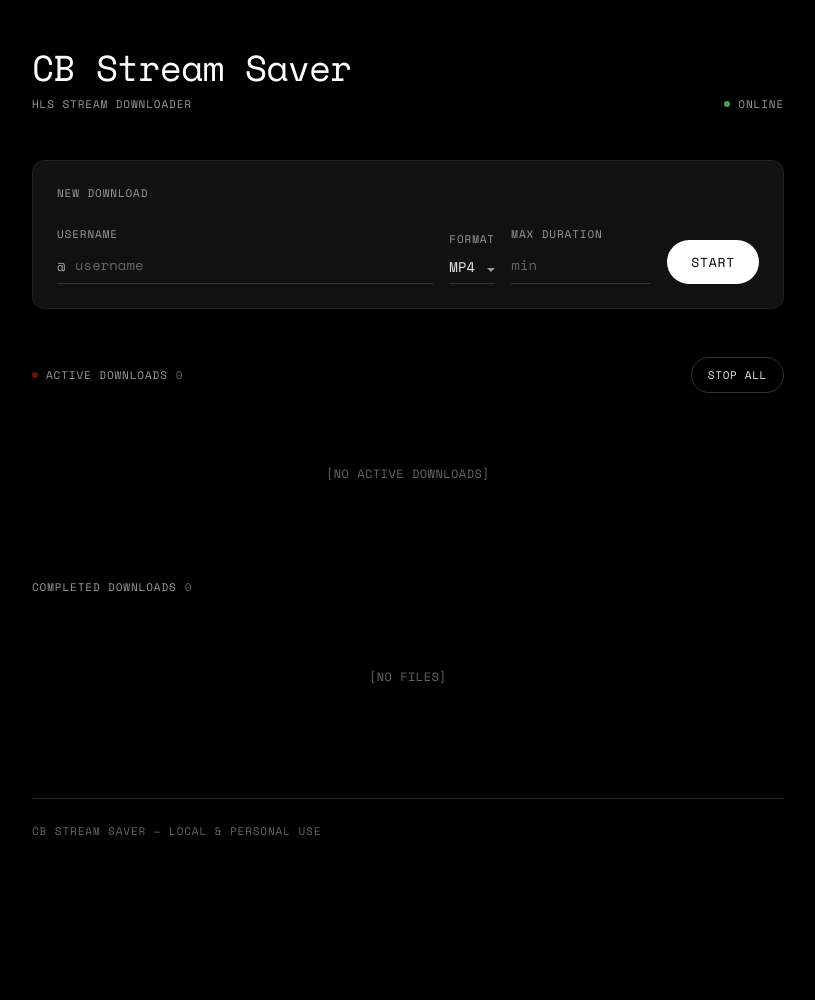
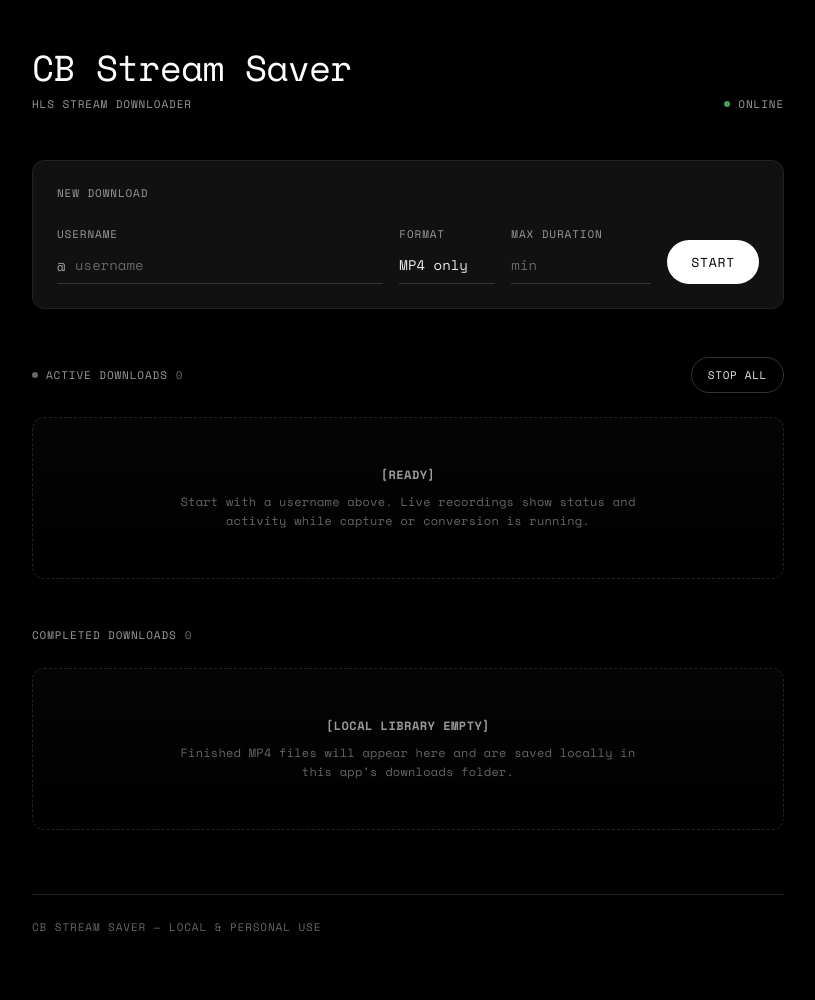
Before and after one commit to Sojiroh/chaturbate-downloader, a FastAPI app: page / in a window 1280 px wide. Shown: the whole page, without its empty margins (232-1047 px from the left). Before the commit the page ends 836 px from the top, so only its background shows below. Run offline with FastAPI, Linux system fonts and the light colour scheme; data that the repository does not hold is empty; some web fonts are replaced.

Commit message:
frontend improvements

```diff
--- a/pyproject.toml
+++ b/pyproject.toml
@@ -1,6 +1,6 @@
 [project]
 name = "cb-stream-saver"
-version = "0.1.1"
+version = "0.1.2"
 description = "Chaturbate stream downloader with web UI"
 requires-python = ">=3.10"
 dependencies = [
--- a/static/app.js
+++ b/static/app.js
@@ -22,7 +22,6 @@
 
   const form           = $('#download-form');
   const inputUser      = $('#username');
-  const selectFormat   = $('#format');
   const inputDuration  = $('#max-duration');
   const btnStart       = $('#btn-start');
   const btnStopAll     = $('#btn-stop-all');
@@ -36,6 +35,7 @@
   const serverStatus   = $('#server-status');
   const statusDot      = $('.pulse-dot');
   const toastContainer = $('#toast-container');
+  const OUTPUT_FORMAT = 'mp4';
 
   // --- Toast ---
   function toast(message, type = 'info', duration = 4000) {
@@ -43,17 +43,37 @@
 
     const el = document.createElement('div');
     el.className = `toast toast--${type}`;
+    el.setAttribute('role', type === 'error' ? 'alert' : 'status');
     el.innerHTML = `
       <span class="toast__prefix">${prefixes[type] || prefixes.info}</span>
       <span class="toast__message">${escapeHtml(message)}</span>
       <button class="toast__close" aria-label="Close">&times;</button>
     `;
 
-    el.querySelector('.toast__close').addEventListener('click', () => removeToast(el));
+    const close = el.querySelector('.toast__close');
+    close.addEventListener('click', () => removeToast(el));
+    el.addEventListener('mouseenter', () => pauseToast(el));
+    el.addEventListener('mouseleave', () => resumeToast(el));
+    el.addEventListener('focusin', () => pauseToast(el));
+    el.addEventListener('focusout', () => resumeToast(el));
     toastContainer.appendChild(el);
 
-    const timer = setTimeout(() => removeToast(el), duration);
-    el._timer = timer;
+    el._remaining = duration;
+    el._startedAt = Date.now();
+    el._timer = setTimeout(() => removeToast(el), duration);
+  }
+
+  function pauseToast(el) {
+    if (el._removed || !el._timer) return;
+    clearTimeout(el._timer);
+    el._timer = null;
+    el._remaining -= Date.now() - el._startedAt;
+  }
+
+  function resumeToast(el) {
+    if (el._removed || el._timer) return;
+    el._startedAt = Date.now();
+    el._timer = setTimeout(() => removeToast(el), Math.max(1200, el._remaining));
   }
 
   function removeToast(el) {
@@ -122,12 +142,16 @@
 
   // --- Stop Download ---
   async function stopDownload(username) {
+    const btn = findButtonByData(activeContainer, '.btn-stop', 'username', username);
     try {
+      setButtonLoading(btn, '[STOPPING...]');
       await apiCall(API.stop(username), { method: 'POST' });
       toast(`Download stopped: @${username}`, 'info');
       fetchStatus();
     } catch (err) {
       toast(`Failed to stop: ${err.message}`, 'error');
+    } finally {
+      clearButtonLoading(btn);
     }
   }
 
@@ -136,6 +160,7 @@
     if (!confirm('Stop all active downloads?')) return;
     try {
       btnStopAll.disabled = true;
+      btnStopAll.textContent = '[STOPPING...]';
       await apiCall(API.stopAll, { method: 'POST' });
       toast('All downloads stopped', 'info');
       fetchStatus();
@@ -143,18 +168,43 @@
       toast(`Error: ${err.message}`, 'error');
     } finally {
       btnStopAll.disabled = false;
+      btnStopAll.textContent = 'Stop All';
     }
   }
 
   // --- Delete File ---
   async function deleteFile(filename) {
+    const btn = findButtonByData(completedContainer, '.btn-delete', 'filename', filename);
     try {
+      setButtonLoading(btn, '[DELETING...]');
       await apiCall(API.deleteFile(filename), { method: 'DELETE' });
       toast(`File deleted: ${filename}`, 'success');
       fetchFiles();
     } catch (err) {
       toast(`Failed to delete: ${err.message}`, 'error');
+      clearButtonLoading(btn);
+      resetDeleteButton(btn, filename);
     }
+  }
+
+  function findButtonByData(root, selector, key, value) {
+    return Array.from(root.querySelectorAll(selector)).find(btn => btn.dataset[key] === value) || null;
+  }
+
+  function setButtonLoading(btn, label) {
+    if (!btn) return;
+    btn.dataset.originalText = btn.textContent;
+    btn.disabled = true;
+    btn.classList.add('is-loading');
+    btn.textContent = label;
+  }
+
+  function clearButtonLoading(btn) {
+    if (!btn) return;
+    btn.disabled = false;
+    btn.classList.remove('is-loading');
+    btn.textContent = btn.dataset.originalText || btn.textContent;
+    delete btn.dataset.originalText;
   }
 
   // --- Fetch Status ---
@@ -167,9 +217,9 @@
       setServerOnline(true);
 
       const allDownloads = Array.isArray(data) ? data : [];
-      const visible = allDownloads.filter(d => d.active || d.error_message || d.elapsed_seconds < 30);
+      const visible = allDownloads.filter(d => d.active || d.error_message || d.status === 'error' || d.elapsed_seconds < 30);
       const actives = allDownloads.filter(d => d.active);
-      renderActiveDownloads(visible.length > 0 ? visible : actives);
+      renderActiveDownloads(visible.length > 0 ? visible : actives, actives.length);
 
     } catch {
       setServerOnline(false);
@@ -198,13 +248,13 @@
   }
 
   // --- Render Active Downloads ---
-  function renderActiveDownloads(downloads) {
-    const count = downloads.length;
+  function renderActiveDownloads(downloads, activeTotal = downloads.filter(d => d.active).length) {
+    const count = activeTotal;
     activeCount.textContent = count;
     btnStopAll.hidden = count === 0;
     activeDot.classList.toggle('is-active', count > 0);
 
-    if (count === 0) {
+    if (downloads.length === 0) {
       activeContainer.innerHTML = '';
       activeContainer.appendChild(activeEmpty || createEmptyActive());
       activeDownloads = {};
@@ -245,11 +295,12 @@
     const div = document.createElement('div');
     div.className = 'empty-state';
     div.id = 'active-empty';
-    div.textContent = '[NO ACTIVE DOWNLOADS]';
+    div.innerHTML = '<strong>[READY]</strong><span>Start with a username above. Live recordings show status and activity while capture or conversion is running.</span>';
     return div;
   }
 
   function isCardActive(d) {
+    if (d.active === true) return true;
     if (d.error_message) return false;
     if (d.status === 'done' || d.status === 'error') return false;
     return d.is_live === true || d.status === 'converting' || d.status === 'starting';
@@ -259,15 +310,55 @@
     card.classList.toggle('download-card--active', isCardActive(d));
   }
 
-  function setFieldText(card, field, newText) {
+  function setFieldText(card, field, newText, flash = true) {
     const el = card.querySelector(`[data-field="${field}"]`);
     if (!el) return;
     if (el.textContent !== newText) {
       el.textContent = newText;
-      el.classList.remove('stat__value--flash');
-      void el.offsetWidth;
-      el.classList.add('stat__value--flash');
+      if (flash) {
+        el.classList.remove('stat__value--flash');
+        void el.offsetWidth;
+        el.classList.add('stat__value--flash');
+      }
     }
+  }
+
+  function getStatusLabel(d) {
+    const status = String(d.status || '').toLowerCase();
+    if (d.error_message || status === 'error') return 'ERROR';
+    if (status === 'done' || status === 'completed' || status === 'complete') return 'DONE';
+    if (status === 'converting' || status === 'muxing' || status === 'processing') return 'CONVERTING';
+    if (isCardActive(d)) return 'RECORDING';
+    return String(d.status || 'RECENT').toUpperCase();
+  }
+
+  function getStatusClass(label) {
+    return String(label).toLowerCase().replace(/[^a-z0-9_-]+/g, '-');
+  }
+
+  function statusStripMarkup(d) {
+    const active = isCardActive(d);
+    const label = getStatusLabel(d);
+    const statusClass = getStatusClass(label);
+    return `
+      <div class="status-strip ${active ? 'status-strip--active' : 'status-strip--idle'} status-strip--${statusClass}" data-field="status-strip" role="status" aria-live="polite" aria-label="Download status for ${escapeHtml(d.username)}: ${escapeHtml(label)}">
+        <span class="status-strip__label" data-field="status-label">${escapeHtml(label)}</span>
+        <div class="status-strip__track" aria-hidden="true">
+          <div class="status-strip__signal"></div>
+        </div>
+      </div>
+    `;
+  }
+
+  function updateStatusStrip(card, d) {
+    const wrap = card.querySelector('[data-field="status-strip"]');
+    const label = card.querySelector('[data-field="status-label"]');
+    if (!wrap || !label) return;
+    const active = isCardActive(d);
+    const statusLabel = getStatusLabel(d);
+    wrap.className = `status-strip ${active ? 'status-strip--active' : 'status-strip--idle'} status-strip--${getStatusClass(statusLabel)}`;
+    wrap.setAttribute('aria-label', `Download status for ${d.username}: ${statusLabel}`);
+    label.textContent = statusLabel;
   }
 
   function createDownloadCard(d) {
@@ -277,6 +368,7 @@
     setActiveState(card, d);
 
     const fmt = d.output_path ? d.output_path.split('.').pop().toUpperCase() : 'MP4';
+    const live = isCardActive(d) && d.is_live;
 
     card.innerHTML = `
       <div class="download-card__header">
@@ -284,14 +376,15 @@
           <div class="download-card__name">@${escapeHtml(d.username)}</div>
           <div class="download-card__tags">
             <span class="tag">${escapeHtml(fmt)}</span>
-            <span class="download-card__live-badge ${d.is_live ? 'is-live' : 'is-offline'}">
+            <span class="download-card__live-badge ${live ? 'is-live' : 'is-offline'}">
               <span class="mini-dot"></span>
-              ${d.is_live ? 'LIVE' : 'OFFLINE'}
+              ${live ? 'LIVE' : 'OFFLINE'}
             </span>
           </div>
         </div>
-        <button class="btn btn--destructive btn--sm btn-stop" data-username="${escapeHtml(d.username)}" aria-label="Stop download for ${escapeHtml(d.username)}">Stop</button>
+        ${d.active ? `<button class="btn btn--destructive btn--sm btn-stop" data-username="${escapeHtml(d.username)}" aria-label="Stop download for ${escapeHtml(d.username)}">Stop</button>` : `<span class="tag tag--muted">${escapeHtml(String(d.status || 'recent').toUpperCase())}</span>`}
       </div>
+      ${statusStripMarkup(d)}
       <div class="download-card__stats">
         <div class="stat">
           <span class="stat__label">Speed</span>
@@ -321,7 +414,7 @@
       ` : ''}
     `;
 
-    card.querySelector('.btn-stop').addEventListener('click', (e) => {
+    card.querySelector('.btn-stop')?.addEventListener('click', (e) => {
       const user = e.currentTarget.dataset.username;
       stopDownload(user);
     });
@@ -331,16 +424,26 @@
 
   function updateDownloadCard(card, d) {
     setActiveState(card, d);
+    updateStatusStrip(card, d);
 
-    setFieldText(card, 'speed', (d.speed_mbps || 0).toFixed(2) + ' MB/s');
-    setFieldText(card, 'elapsed', formatTime(d.elapsed_seconds));
-    setFieldText(card, 'size', formatBytes(d.bytes_downloaded));
+    setFieldText(card, 'speed', (d.speed_mbps || 0).toFixed(2) + ' MB/s', false);
+    setFieldText(card, 'elapsed', formatTime(d.elapsed_seconds), false);
+    setFieldText(card, 'size', formatBytes(d.bytes_downloaded), false);
     setFieldText(card, 'segments', `${d.downloaded_segments || 0}/${d.total_segments || 0}`);
+
+    const header = card.querySelector('.download-card__header');
+    const action = header?.querySelector('.btn-stop, .tag--muted');
+    if (header && ((d.active && !action?.classList.contains('btn-stop')) || (!d.active && !action?.classList.contains('tag--muted')))) {
+      action?.remove();
+      header.insertAdjacentHTML('beforeend', d.active ? `<button class="btn btn--destructive btn--sm btn-stop" data-username="${escapeHtml(d.username)}" aria-label="Stop download for ${escapeHtml(d.username)}">Stop</button>` : `<span class="tag tag--muted">${escapeHtml(String(d.status || 'recent').toUpperCase())}</span>`);
+      header.querySelector('.btn-stop')?.addEventListener('click', (e) => stopDownload(e.currentTarget.dataset.username));
+    }
 
     const liveBadge = card.querySelector('.download-card__live-badge');
     if (liveBadge) {
-      liveBadge.className = `download-card__live-badge ${d.is_live ? 'is-live' : 'is-offline'}`;
-      liveBadge.innerHTML = `<span class="mini-dot"></span> ${d.is_live ? 'LIVE' : 'OFFLINE'}`;
+      const live = isCardActive(d) && d.is_live;
+      liveBadge.className = `download-card__live-badge ${live ? 'is-live' : 'is-offline'}`;
+      liveBadge.innerHTML = `<span class="mini-dot"></span> ${live ? 'LIVE' : 'OFFLINE'}`;
     }
 
     let errorEl = card.querySelector('[data-field="error"]');
@@ -374,7 +477,6 @@
       const row = document.createElement('div');
       row.className = 'file-row';
 
-      const ext = (file.format || '').toUpperCase();
       const sizeStr = file.size ? formatBytes(file.size) : '—';
       const username = file.username || '';
 
@@ -383,21 +485,20 @@
           <div class="file-row__name">${escapeHtml(file.filename || 'File')}</div>
           <div class="file-row__details">
             <span>${sizeStr}</span>
-            <span>${ext}</span>
+            <span>MP4</span>
             ${username ? `<span>@${escapeHtml(username)}</span>` : ''}
+            <span>Local downloads folder</span>
           </div>
         </div>
         <div class="file-row__actions">
           ${file.filename ? `<a class="btn btn--ghost btn--sm" href="${API.fileDownload(file.filename)}" download>Download</a>` : ''}
-          <button class="btn btn--ghost btn--sm btn-delete" data-filename="${escapeHtml(file.filename || '')}" aria-label="Delete ${escapeHtml(file.filename || '')}">Delete</button>
+          <button class="btn btn--danger-ghost btn--sm btn-delete" data-filename="${escapeHtml(file.filename || '')}" aria-label="Delete ${escapeHtml(file.filename || '')}">Delete</button>
         </div>
       `;
 
       row.querySelector('.btn-delete').addEventListener('click', (e) => {
         const fname = e.currentTarget.dataset.filename;
-        if (confirm(`Delete "${fname}"?`)) {
-          deleteFile(fname);
-        }
+        armDeleteButton(e.currentTarget, fname);
       });
 
       completedContainer.appendChild(row);
@@ -408,8 +509,30 @@
     const div = document.createElement('div');
     div.className = 'empty-state';
     div.id = 'completed-empty';
-    div.textContent = '[NO FILES]';
+    div.innerHTML = '<strong>[LOCAL LIBRARY EMPTY]</strong><span>Finished MP4 files will appear here and are saved locally in this app’s downloads folder.</span>';
     return div;
+  }
+
+  function armDeleteButton(btn, filename) {
+    if (!filename || btn.disabled) return;
+    if (btn.dataset.confirming === 'true') {
+      clearTimeout(btn._confirmTimer);
+      deleteFile(filename);
+      return;
+    }
+    btn.dataset.confirming = 'true';
+    btn.classList.add('is-confirming');
+    btn.textContent = 'Confirm delete';
+    btn.setAttribute('aria-label', `Confirm delete ${filename}`);
+    btn._confirmTimer = setTimeout(() => resetDeleteButton(btn, filename), 3500);
+  }
+
+  function resetDeleteButton(btn, filename) {
+    if (!btn) return;
+    btn.dataset.confirming = 'false';
+    btn.classList.remove('is-confirming');
+    btn.textContent = 'Delete';
+    btn.setAttribute('aria-label', `Delete ${filename || btn.dataset.filename || ''}`);
   }
 
   // --- Polling ---
@@ -437,7 +560,7 @@
       inputUser.focus();
       return;
     }
-    const format = selectFormat.value || 'mp4';
+    const format = OUTPUT_FORMAT;
     const maxDuration = inputDuration.value ? inputDuration.value : null;
     startDownload(username, format, maxDuration);
   });
--- a/static/style.css
+++ b/static/style.css
@@ -13,6 +13,7 @@
   --text-display: #FFFFFF;
   --accent: #D71921;
   --accent-subtle: rgba(215,25,33,0.15);
+  --focus-ring: rgba(255,255,255,0.35);
   --success: #4A9E5C;
   --warning: #D4A843;
   --interactive: #5B9BF6;
@@ -167,14 +178,14 @@ a {
   width: 6px;
   height: 6px;
   border-radius: 50%;
-  background: var(--accent);
+  background: var(--text-disabled);
   flex-shrink: 0;
-  animation: pulse 2s ease-in-out infinite;
   transition: background 300ms var(--ease);
 }
 
 .live-dot.is-active {
   background: var(--success);
+  animation: pulse 2s ease-in-out infinite;
 }
 
 @keyframes pulse {
@@ -219,13 +230,29 @@ a {
   min-width: 180px;
 }
 
-.input-group label {
+.input-group label,
+.field-label {
   font-family: var(--font-mono);
   font-size: 11px;
   font-weight: 400;
   letter-spacing: 0.08em;
   text-transform: uppercase;
   color: var(--text-secondary);
+}
+
+.input-group--format {
+  min-width: 96px;
+}
+
+.format-pill {
+  display: inline-flex;
+  align-items: center;
+  min-height: 36px;
+  padding: var(--space-sm) 0;
+  font-family: var(--font-mono);
+  font-size: 14px;
+  color: var(--text-primary);
+  border-bottom: 1px solid var(--border-visible);
 }
 
 .input-wrapper {
@@ -634,6 +750,24 @@ select option {
   font-size: 12px;
   letter-spacing: 0.04em;
   color: var(--text-disabled);
+  display: flex;
+  flex-direction: column;
+  gap: var(--space-sm);
+  align-items: center;
+  border: 1px dashed var(--border);
+  border-radius: 12px;
+  background: linear-gradient(180deg, rgba(255,255,255,0.02), transparent);
+}
+
+.empty-state strong {
+  color: var(--text-secondary);
+  font-weight: 700;
+}
+
+.empty-state span {
+  max-width: 460px;
+  line-height: 1.6;
+  letter-spacing: 0.02em;
 }
 
 /* --- Completed Downloads --- */
--- a/templates/index.html
+++ b/templates/index.html
@@ -11,7 +11,7 @@
 </head>
 <body>
 
-  <div id="toast-container"></div>
+  <div id="toast-container" aria-live="polite" aria-atomic="false"></div>
 
   <div class="app">
 
@@ -37,13 +37,9 @@
           </div>
         </div>
 
-        <div class="input-group">
-          <label for="format">Format</label>
-          <div class="select-wrapper">
-            <select id="format" name="format">
-              <option value="mp4">MP4</option>
-            </select>
-          </div>
+        <div class="input-group input-group--format" aria-label="Output format">
+          <span class="field-label">Format</span>
+          <span class="format-pill">MP4 only</span>
         </div>
 
         <div class="input-group">
@@ -63,7 +59,10 @@
         <button class="btn btn--secondary btn--sm section__action" id="btn-stop-all" hidden>Stop All</button>
       </div>
       <div id="active-downloads" class="downloads-grid">
-        <div class="empty-state" id="active-empty">[NO ACTIVE DOWNLOADS]</div>
+        <div class="empty-state" id="active-empty">
+          <strong>[READY]</strong>
+          <span>Start with a username above. Live recordings show status and activity while capture or conversion is running.</span>
+        </div>
       </div>
     </section>
 
@@ -73,7 +72,10 @@
         <span class="section__count" id="completed-count">0</span>
       </div>
       <div id="completed-downloads" class="downloads-list">
-        <div class="empty-state" id="completed-empty">[NO FILES]</div>
+        <div class="empty-state" id="completed-empty">
+          <strong>[LOCAL LIBRARY EMPTY]</strong>
+          <span>Finished MP4 files will appear here and are saved locally in this app’s downloads folder.</span>
+        </div>
       </div>
     </section>
 
```
Also changed, not shown: other parts of static/style.css (+153 -20 lines), 1 other file.
